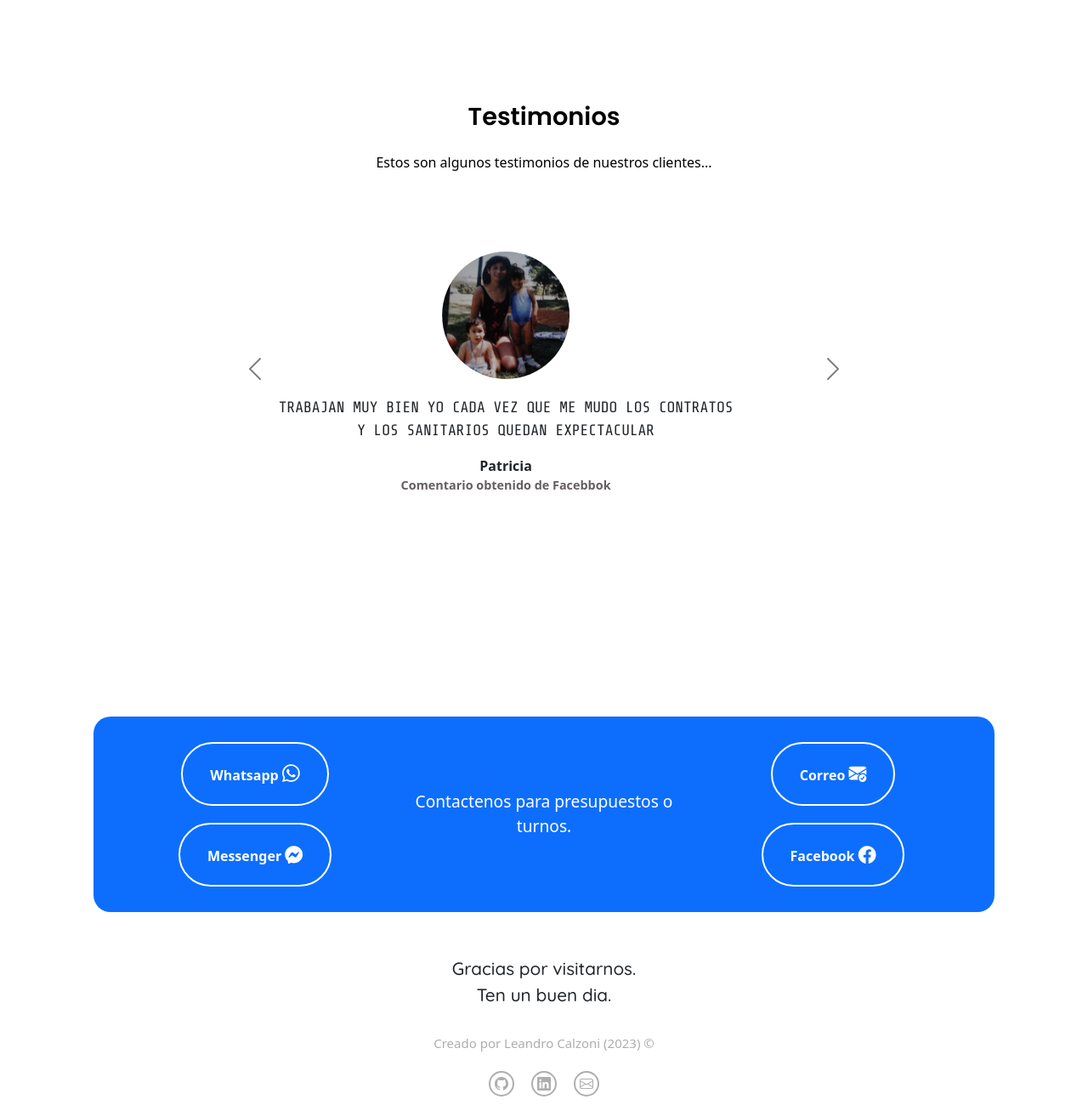
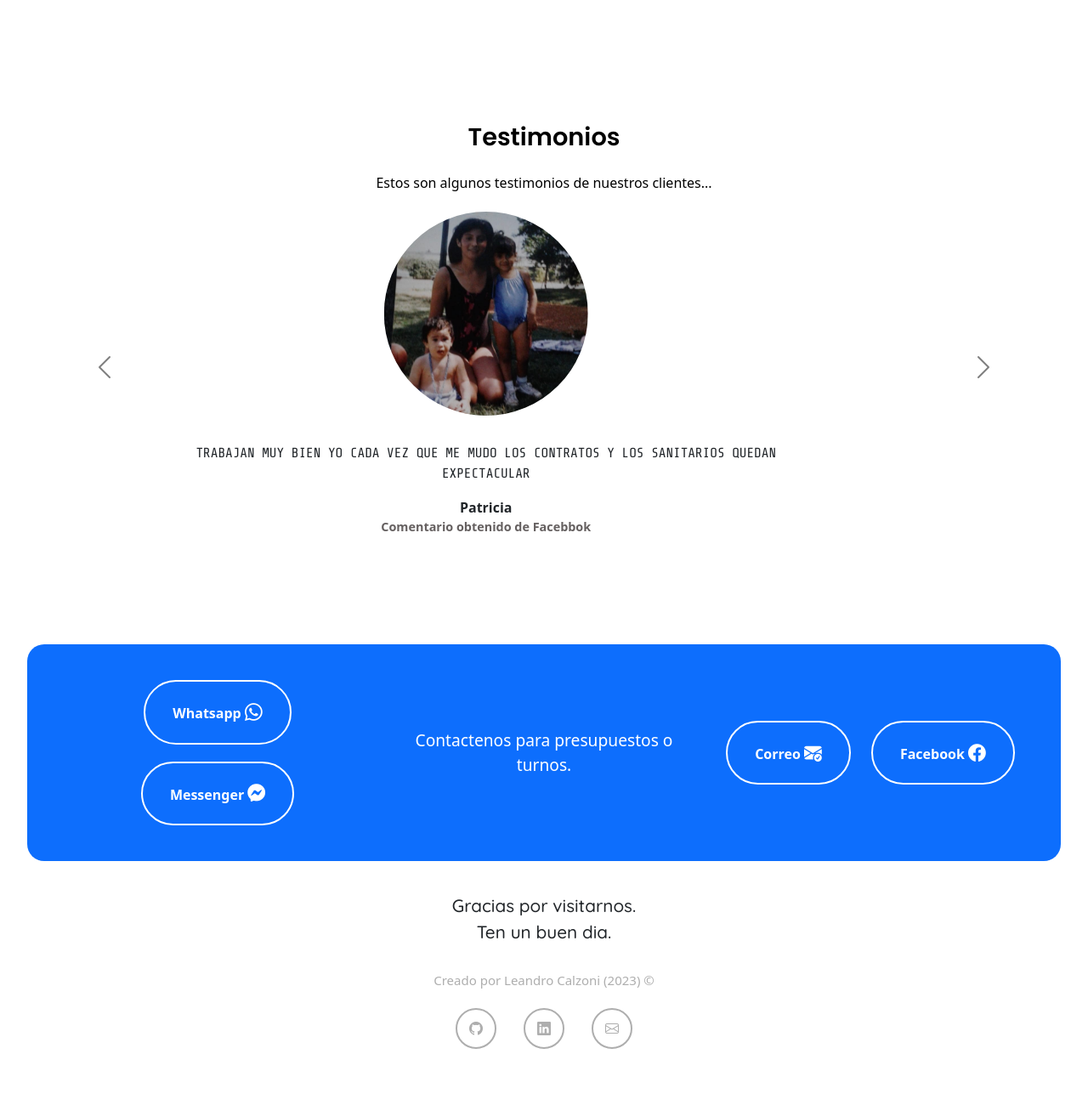
Before and after one commit to Iaion/Aries, a plain HTML site: page index.html in a window 1280 px wide. Shown: the part 1599-2899 px from the top of the page at 85% size. After the commit the page ends 2849 px from the top, so only its background shows below. Drawn offline with nearby package versions, Linux system fonts and the light colour scheme; a web font is replaced by a local one.

Commit message:
commit-27/02/23-3

```diff
--- a/style.css
+++ b/style.css
@@ -161,13 +161,13 @@
 
   /* Testimonios*/
   .testimonios{
-    padding: 40px 40px 80px 40px ;
+    padding: 4rem 2rem 6rem 2rem ;
   }
   .testimonios .carousel{
-    max-width: 800px;
+    max-width:100%;
   }
   .carousel-item{
-    height: 450px;
+    height: 100%;
 
   }
   .carousel-item .container{
@@ -181,13 +181,13 @@
 
   }
   .testimonio-imagen{
-    height: 150px;
-    width: 150px;
-    margin: 10px 10px 20px 10px;
+    height: 15rem;
+    width: 15rem;
+    margin: 1rem 1rem 2rem 1rem;
   }
   .testimonio-texto{
     max-width: 70%;
-    font-size: 18px;
+    font-size: 1rem;
     text-align: center;
     font-family: 'Share Tech Mono', monospace;
   }
@@ -207,10 +207,10 @@
   }
   /* Contacto */
   .contacto .container{
-    max-width: 1100px;
-    min-height: 200px;
-    padding: 20px;
-    margin-top: 180px;
+    max-width: 100%;
+    min-height: 50%;
+    padding: 2rem;
+    margin-top: 6rem;
   }
   .contacto .rectangulo{
     margin-top: -6rem;
@@ -259,13 +259,13 @@
   }
 
   .iconos-redes-sociales a{
-    width: 30px;
-    height: 30px;
+    width: 3rem;
+    height: 3rem;
     display: flex;
     align-items: center;
     justify-content: center;
-    padding: 2px;
-    margin: 10px;
+    padding: 0.5rem;
+    margin: 1rem;
     margin-top: 1px;
     border: 2px solid #aeaeae;
     border-radius: 50%;
@@ -296,14 +296,8 @@
   /* para pantallas pequeñas (menos de 576px) */
 @media (max-width: 575.98px) {
 
-  .wasap{
-    position: fixed;
-    top: 30%;
-
-
-  }
-  .section {
-    height: 100vh; /* La altura del section será igual a la altura de la pantalla */
+  section {
+    height: 100%; /* La altura del section será igual a la altura de la pantalla */
     width: 100%; /* El ancho del section será igual al ancho de la pantalla */
     background-color: #ccc; /* Solo para visualizar el section en el ejemplo */
     box-sizing: border-box; /* Incluir el padding y el borde en el cálculo del ancho y la altura */
```
